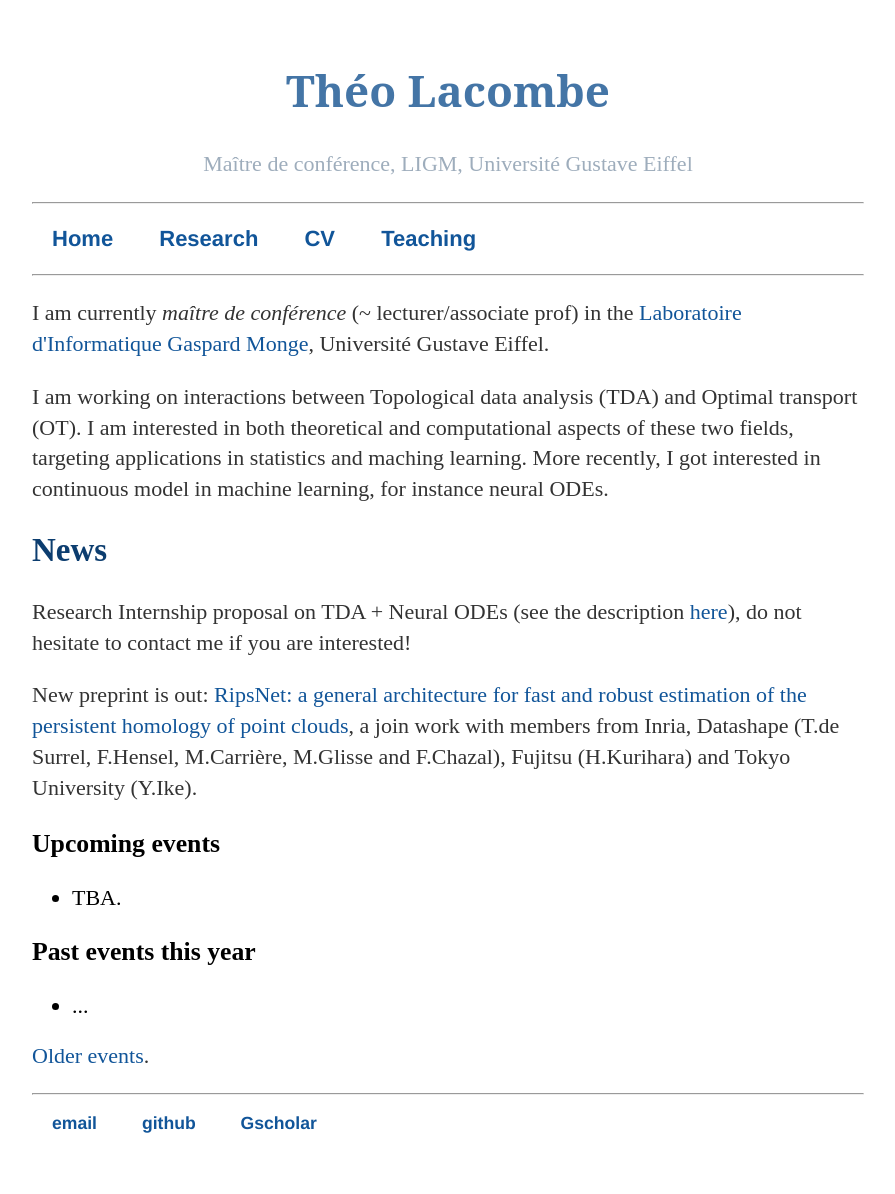
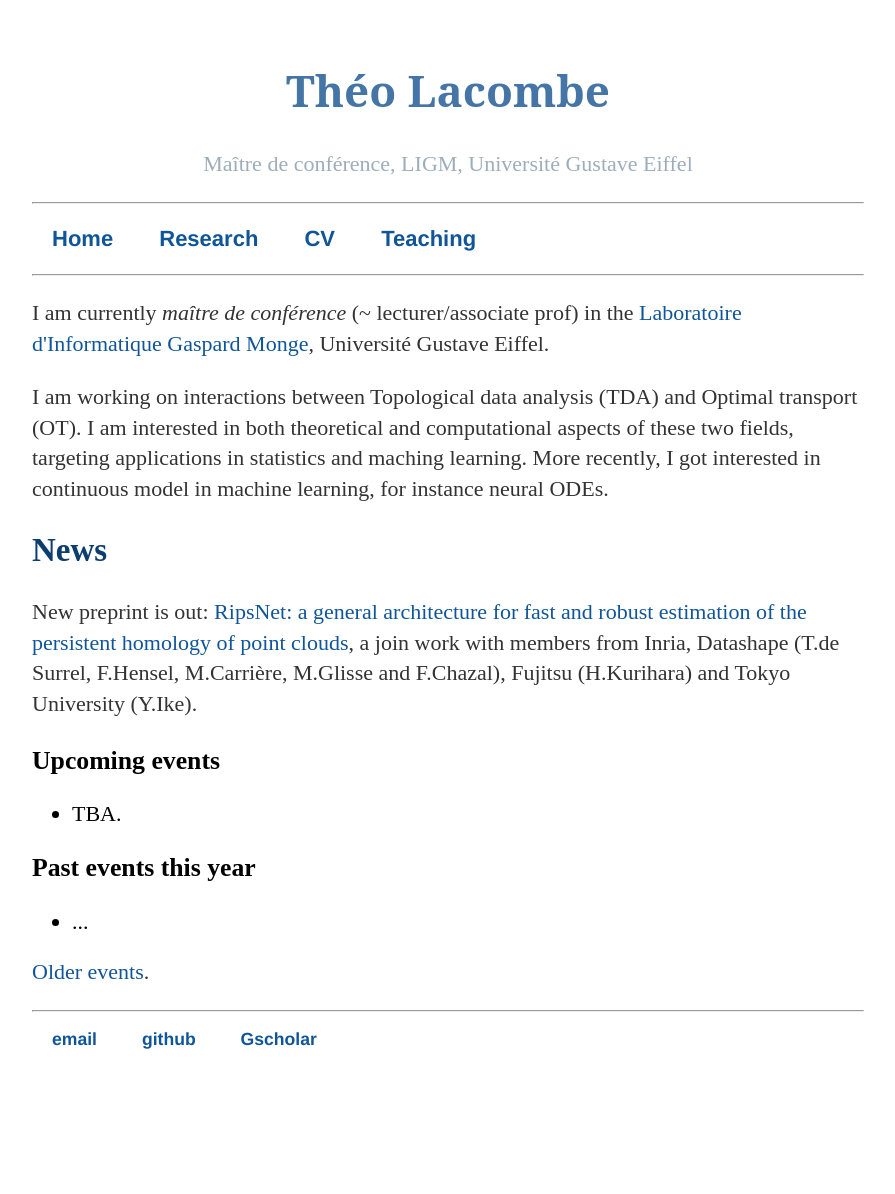
Before and after one commit to tlacombe/tlacombe.github.io, a Jekyll site: the page built from index.html, in a window 1280 px wide. Shown: the whole page, without its empty margins (192-1087 px from the left). Built offline with Jekyll 4.4.1, drawn with Linux system fonts in a browser that asks for light colours; after the commit the page ends 1110 px from its top, so only the background shows below that.

Commit message:
update news

```diff
--- a/index.html
+++ b/index.html
@@ -9,7 +9,6 @@ title: Théo Lacombe's webpage
 	</p>
 
     <h2> News </h2>
-    <p>Research Internship proposal on TDA + Neural ODEs (see the description <a href='./research/material/stage.pdf'>here</a>), do not hesitate to contact me if you are interested!</p>
 
     <p>New preprint is out: <a href="https://arxiv.org/abs/2202.01725">RipsNet: a general architecture for fast and robust estimation of the persistent homology of point clouds</a>, a join work with members from Inria, Datashape (T.de Surrel, F.Hensel, M.Carrière, M.Glisse and F.Chazal), Fujitsu (H.Kurihara) and Tokyo University (Y.Ike).</p>
 
```
